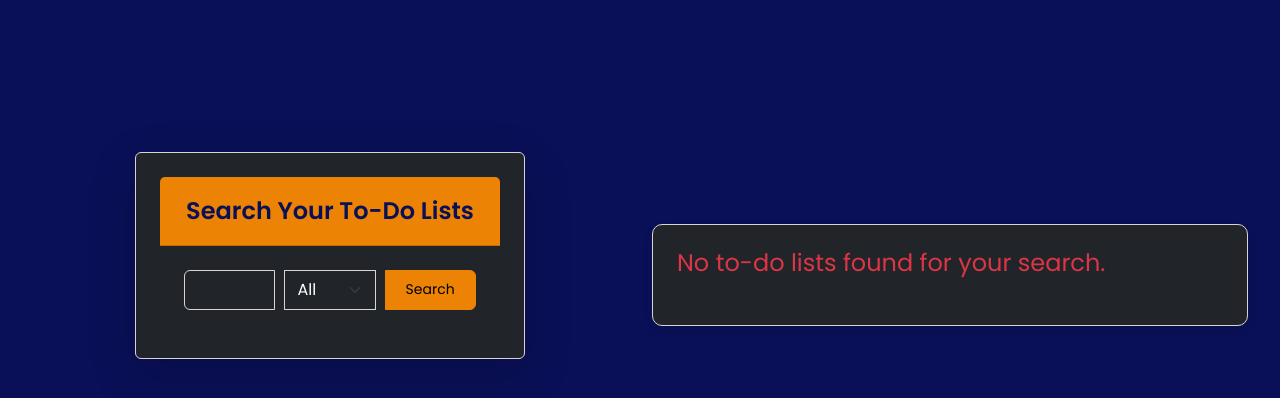
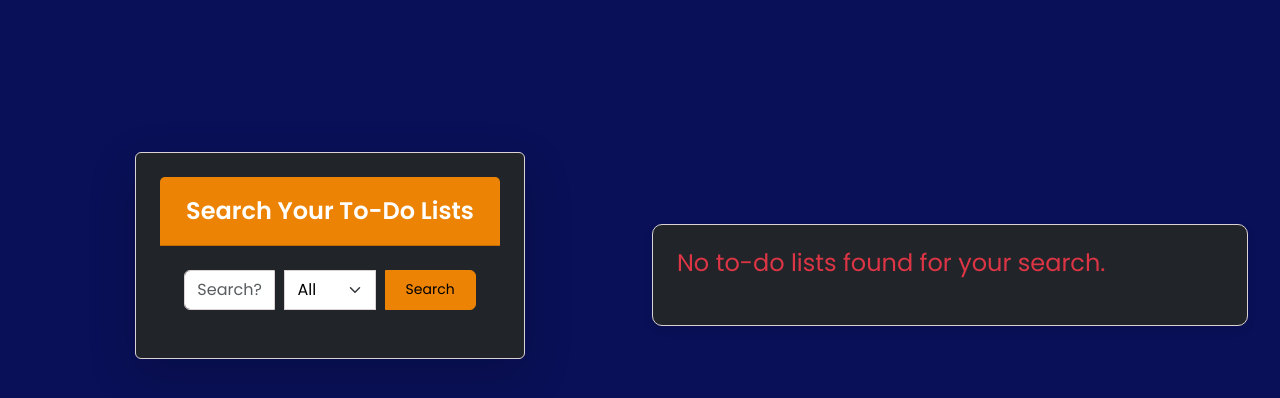
Before and after one commit to michaeltamba/uts-webprog, a PHP site: page /search.php in a window 1280 px wide. Shown: the part 137-535 px from the top of the page. Run offline with PHP 8.4, Linux system fonts and the light colour scheme; a user stored in the database is signed in; data that the repository does not hold is empty.

Commit message:
Update search.php

```diff
--- a/search.php
+++ b/search.php
@@ -152,13 +152,13 @@ if ($_SERVER['REQUEST_METHOD'] == 'GET') {
         <div class="row justify-content-center">
             <div class="col-md-8">
                 <div class="card bg-dark text-white shadow-lg p-4 mb-5 rounded border-secondary">
-                    <div class="card-header">
+                    <div class="card-header text-white">
                         Search Your To-Do Lists
                     </div>
                     <div class="card-body">
                         <form method="GET" class="input-group">
-                            <input type="text" name="search" class="form-control bg-dark text-white border-secondary" placeholder="looking for?" aria-label="Search To-Do Lists" required>
-                            <select name="filter_status" class="form-select bg-dark text-white border-secondary">
+                            <input type="text" name="search" class="form-control bg-white text-black border-secondary" placeholder="Search?" aria-label="Search To-Do Lists" required>
+                            <select name="filter_status" class="form-select bg-white text-black border-secondary">
                                 <option value="all" <?php echo ($filterStatus == 'all') ? 'selected' : ''; ?>>All</option>
                                 <option value="complete" <?php echo ($filterStatus == 'complete') ? 'selected' : ''; ?>>Completed</option>
                                 <option value="incomplete" <?php echo ($filterStatus == 'incomplete') ? 'selected' : ''; ?>>Incomplete</option>
```
